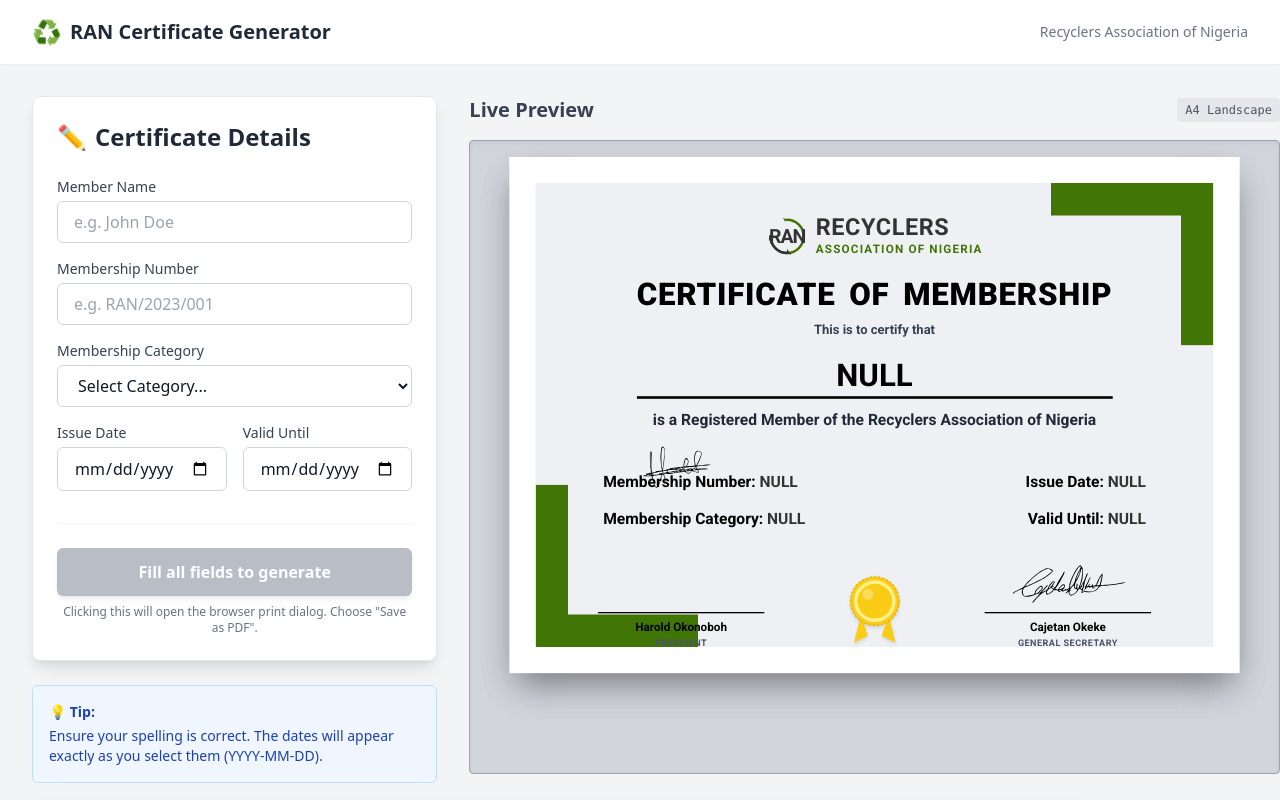
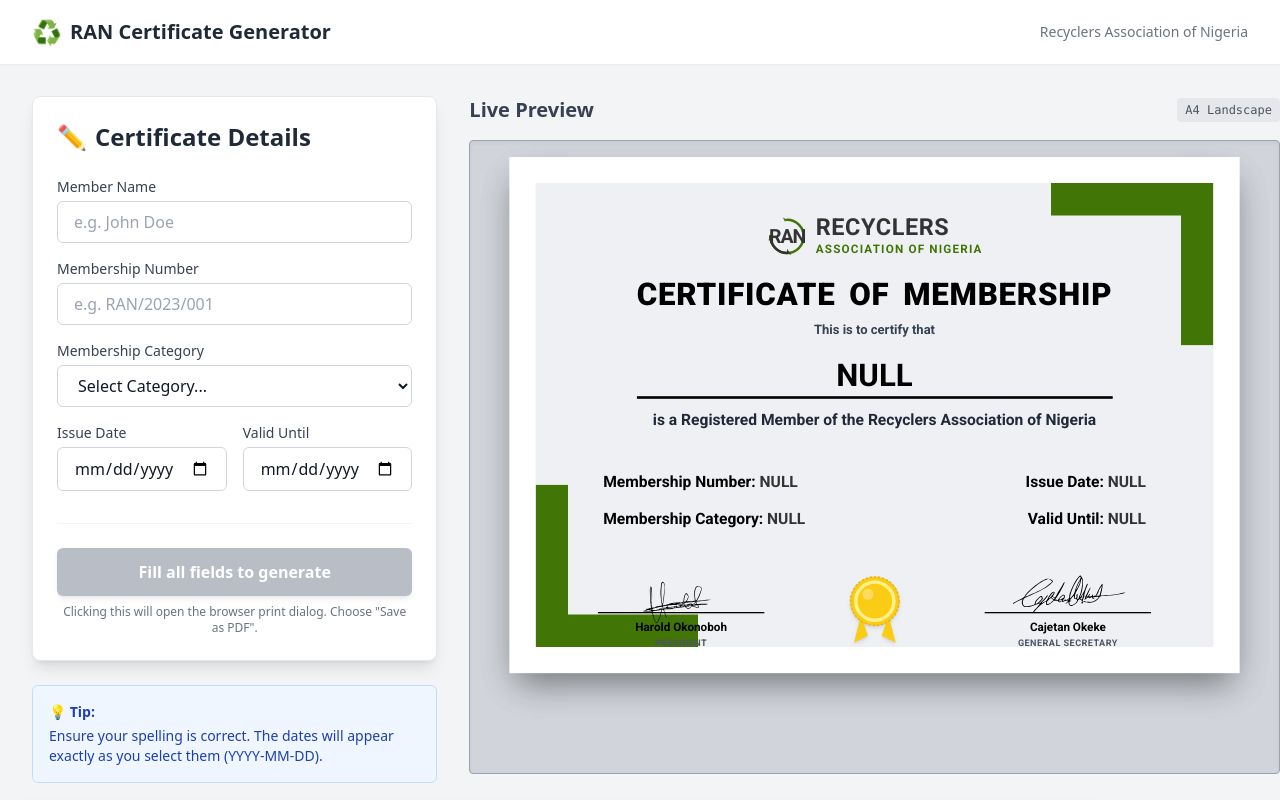
Before and after one commit to zoneboy/certificate, a React (Vite) app: page / in a window 1280 px wide. Shown: the top 800 px of the page. Built offline with nearby package versions, Linux system fonts and the light colour scheme.

Commit message:
Update Certificate.tsx

```diff
--- a/components/Certificate.tsx
+++ b/components/Certificate.tsx
@@ -108,7 +108,7 @@
             {/* President Signature */}
             <div className="flex flex-col items-center w-64">
               {/* Using translate-y-6 to push it down over the line */}
-              <div className="h-16 w-48 flex items-end justify-center z-10 translate-y-8">
+              <div className="h-16 w-48 flex items-end justify-center z-10 translate-y-60">
                  <SignatureHarold className="w-full h-full text-black" />
               </div>
               <div className="w-full h-0.5 bg-black mb-2 relative z-0"></div>
@@ -124,7 +124,7 @@
             {/* Secretary Signature */}
             <div className="flex flex-col items-center w-64">
               {/* Using translate-y-4 to nudge it down slightly */}
-              <div className="h-16 w-48 flex items-end justify-center z-10 translate-y-8">
+              <div className="h-16 w-48 flex items-end justify-center z-10 translate-y-12">
                  <SignatureCajetan className="w-full h-full text-black" />
               </div>
               <div className="w-full h-0.5 bg-black mb-2 relative z-0"></div>
```
